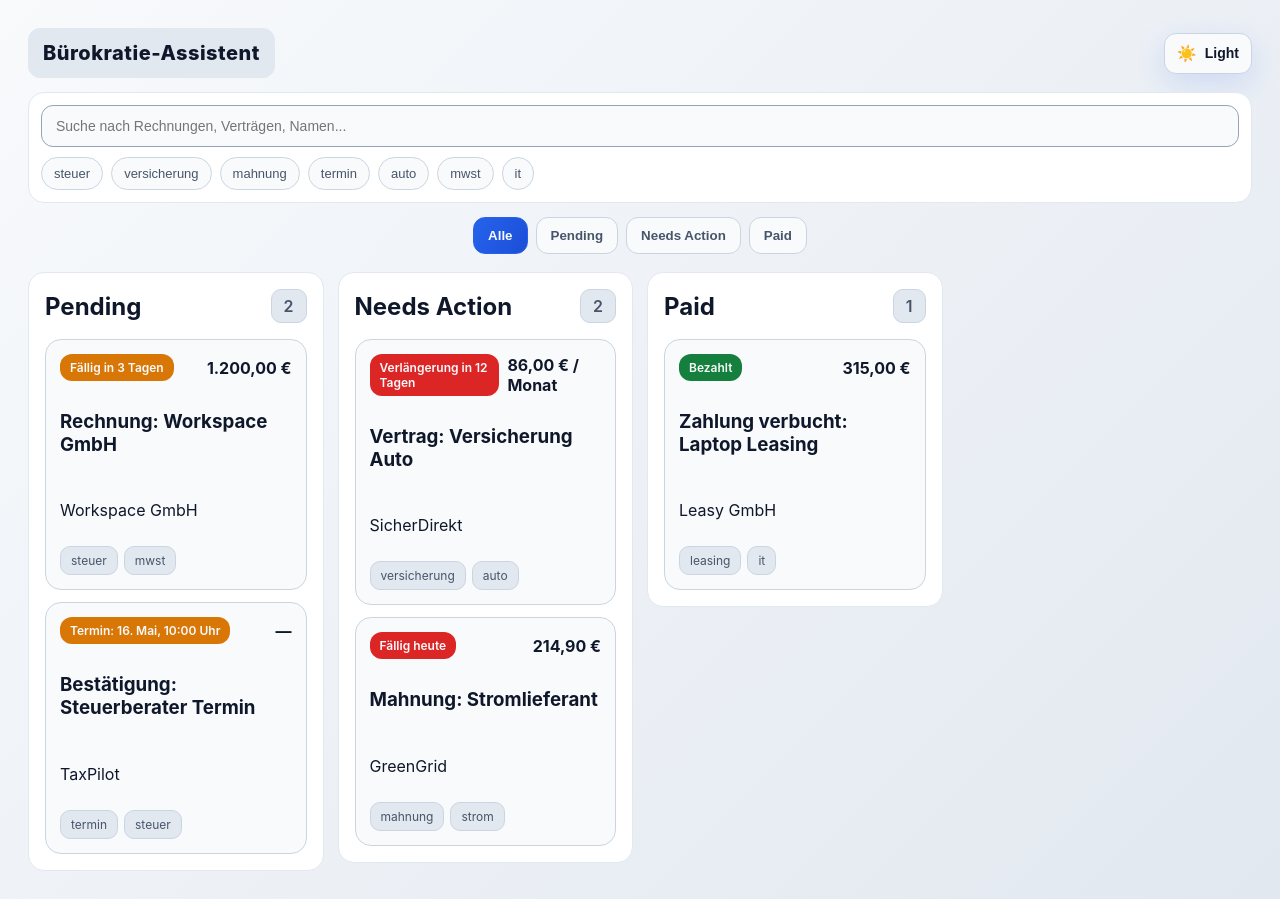
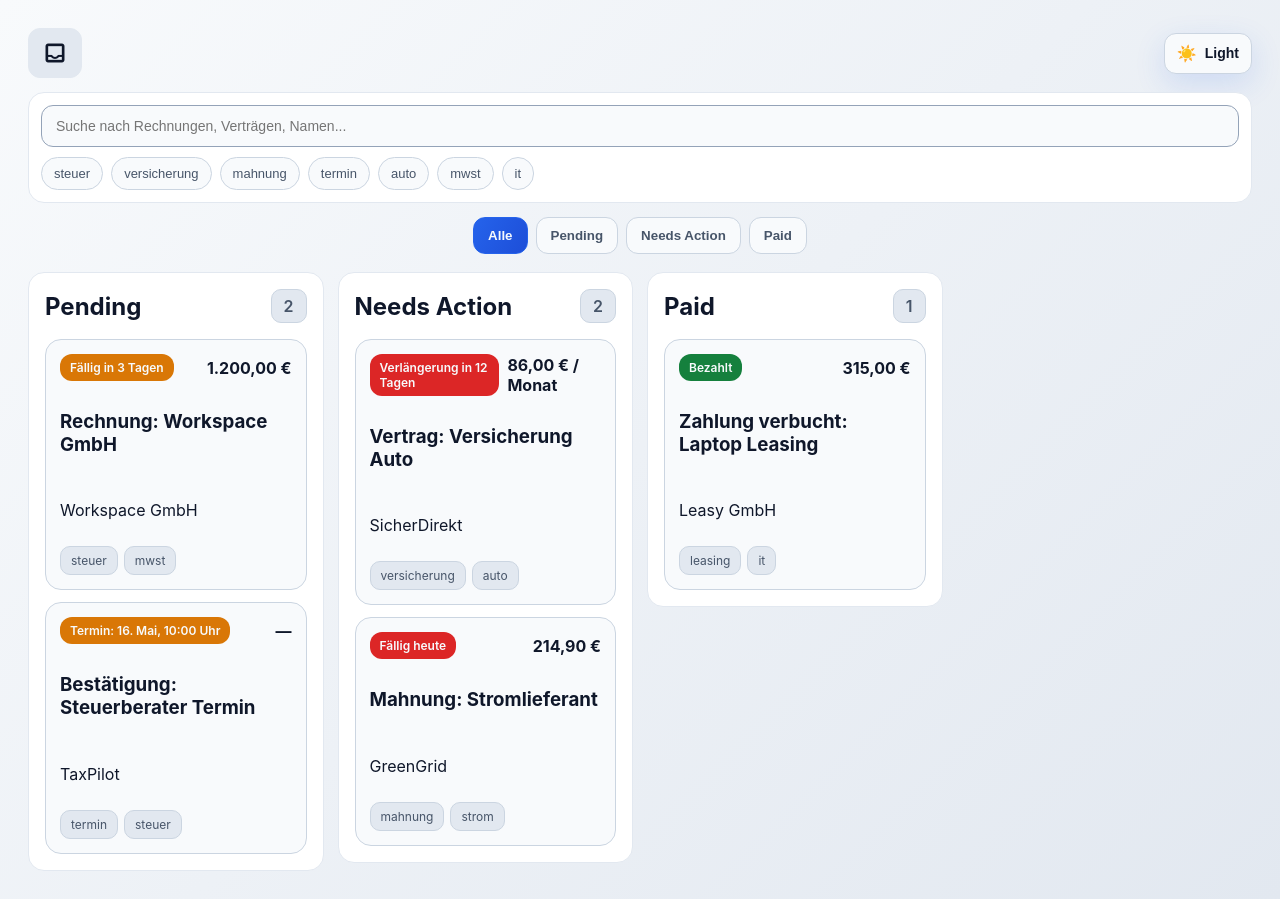
Before and after one commit to Soleymantic/personal-assistant-agent, an Angular app: page / in a window 1280 px wide. Built offline with nearby package versions, Linux system fonts and the light colour scheme.

Commit message:
Use inbox icon for brand

```diff
--- a/src/app/app.component.css
+++ b/src/app/app.component.css
@@ -32,14 +32,33 @@
 }
 
 .brand {
-  font-size: 20px;
-  font-weight: 800;
-  letter-spacing: 0.5px;
+  display: inline-flex;
+  align-items: center;
+  justify-content: center;
+  gap: 8px;
   padding: 12px 14px;
   background: var(--surface-3);
   border: 1px solid var(--border-1);
   border-radius: 12px;
   text-align: center;
+}
+
+.brand-icon {
+  font-variation-settings: 'FILL' 0, 'wght' 600, 'GRAD' 0, 'opsz' 24;
+  font-size: 24px;
+  color: var(--text-primary);
+}
+
+.sr-only {
+  position: absolute;
+  width: 1px;
+  height: 1px;
+  padding: 0;
+  margin: -1px;
+  overflow: hidden;
+  clip: rect(0, 0, 0, 0);
+  white-space: nowrap;
+  border: 0;
 }
 
 .theme-toggle {
--- a/src/app/app.component.html
+++ b/src/app/app.component.html
@@ -1,7 +1,10 @@
 <div class="page">
   <header class="app-header">
     <div class="brand-row">
-      <div class="brand">Bürokratie-Assistent</div>
+      <div class="brand" role="img" aria-label="Bürokratie-Assistent">
+        <span class="brand-icon material-symbols-rounded" aria-hidden="true">inbox</span>
+        <span class="sr-only">Bürokratie-Assistent</span>
+      </div>
       <button class="theme-toggle" type="button" (click)="toggleTheme()" [attr.aria-label]="theme() === 'dark' ? 'Lichtmodus aktivieren' : 'Dunkelmodus aktivieren'">
         <span class="icon" aria-hidden="true">{{ theme() === 'dark' ? '🌙' : '☀️' }}</span>
         <span class="label">{{ theme() === 'dark' ? 'Dark' : 'Light' }}</span>
--- a/src/index.html
+++ b/src/index.html
@@ -6,6 +6,10 @@
   <base href="/">
   <meta name="viewport" content="width=device-width, initial-scale=1">
   <link rel="icon" type="image/x-icon" href="favicon.ico">
+  <link
+    rel="stylesheet"
+    href="https://fonts.googleapis.com/css2?family=Material+Symbols+Rounded:opsz,wght,FILL,GRAD@24,600,0,0"
+  />
 </head>
 <body>
   <app-root></app-root>
```
